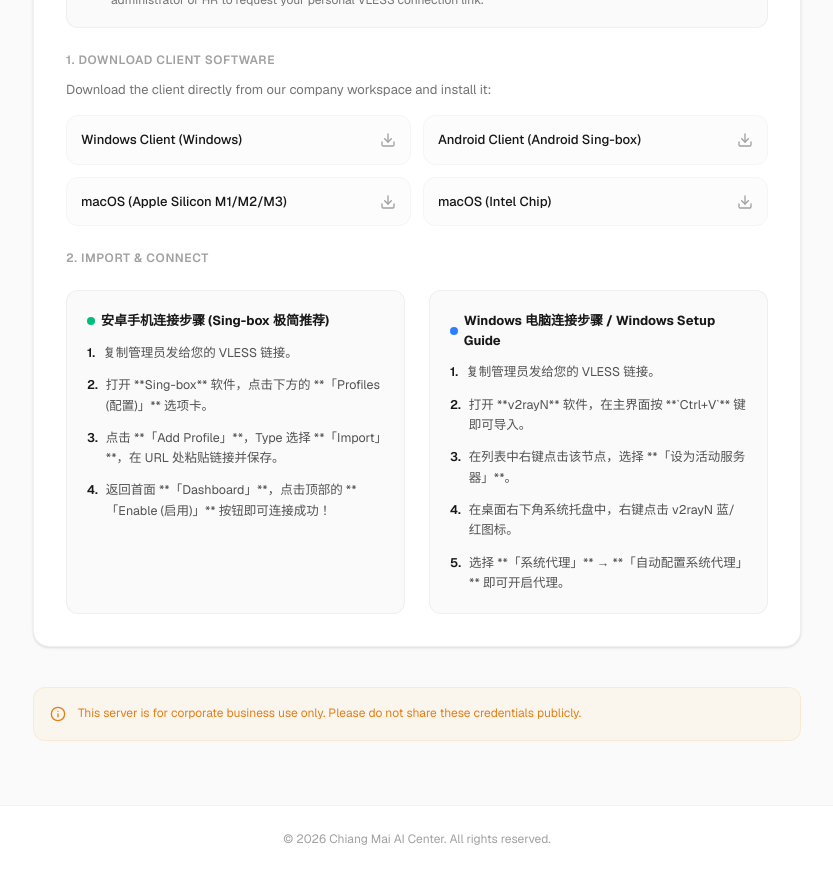
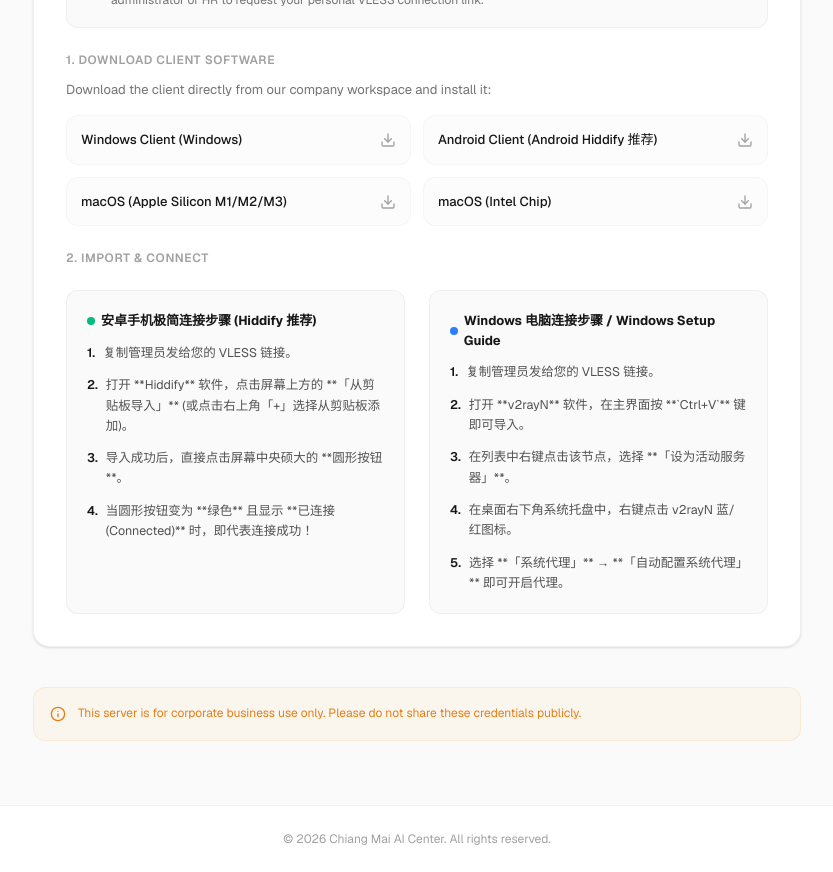
Before and after one commit to mdmoto/cmai, a Next.js app: page /vpn in a window 1280 px wide. Shown: the part 1600-2472 px from the top of the page, without its empty margins (223-1056 px from the left). Built offline with nearby package versions, Linux system fonts and the light colour scheme.

Commit message:
change Android client to Hiddify ARM64 version (119MB) and update guides

```diff
--- a/src/app/vpn/page.tsx
+++ b/src/app/vpn/page.tsx
@@ -396,10 +396,10 @@ export default function VpnSetupPage() {
                       <Download className="w-4 h-4 text-neutral-400" />
                     </a>
                     <a
-                      href="https://ghproxy.net/https://github.com/SagerNet/sing-box/releases/download/v1.13.14/SFA-1.13.14-arm64-v8a.apk"
+                      href="https://ghproxy.net/https://github.com/hiddify/hiddify-app/releases/download/v4.1.1/Hiddify-Android-arm64.apk"
                       className="flex items-center justify-between p-3.5 rounded-xl border border-neutral-100 hover:border-neutral-300 dark:border-neutral-800 dark:hover:border-neutral-700 bg-neutral-50/50 dark:bg-neutral-950/50 text-[13px] font-medium transition-all hover:shadow-sm"
                     >
-                      <span>{t("vlessAndroid")} (Android Sing-box)</span>
+                      <span>{t("vlessAndroid")} (Android Hiddify 推荐)</span>
                       <Download className="w-4 h-4 text-neutral-400" />
                     </a>
                     <a
@@ -430,7 +430,7 @@ export default function VpnSetupPage() {
                     <div className="bg-neutral-50 dark:bg-neutral-950 p-5 rounded-xl border border-neutral-200/50 dark:border-neutral-800">
                       <h4 className="text-[13px] font-bold text-neutral-900 dark:text-white mb-3 flex items-center gap-1.5">
                         <span className="w-2 h-2 rounded-full bg-emerald-500"></span>
-                        安卓手机连接步骤 (Sing-box 极简推荐)
+                        安卓手机极简连接步骤 (Hiddify 推荐)
                       </h4>
                       <ol className="space-y-3 text-[12.5px] leading-relaxed text-neutral-600 dark:text-neutral-450">
                         <li className="flex gap-2">
@@ -439,15 +439,15 @@ export default function VpnSetupPage() {
                         </li>
                         <li className="flex gap-2">
                           <span className="font-semibold text-neutral-900 dark:text-white">2.</span>
-                          <span>打开 **Sing-box** 软件，点击下方的 **「Profiles (配置)」** 选项卡。</span>
+                          <span>打开 **Hiddify** 软件，点击屏幕上方的 **「从剪贴板导入」** (或点击右上角「+」选择从剪贴板添加)。</span>
                         </li>
                         <li className="flex gap-2">
                           <span className="font-semibold text-neutral-900 dark:text-white">3.</span>
-                          <span>点击 **「Add Profile」**，Type 选择 **「Import」**，在 URL 处粘贴链接并保存。</span>
+                          <span>导入成功后，直接点击屏幕中央硕大的 **圆形按钮**。</span>
                         </li>
                         <li className="flex gap-2">
                           <span className="font-semibold text-neutral-900 dark:text-white">4.</span>
-                          <span>返回首面 **「Dashboard」**，点击顶部的 **「Enable (启用)」** 按钮即可连接成功！</span>
+                          <span>当圆形按钮变为 **绿色** 且显示 **已连接 (Connected)** 时，即代表连接成功！</span>
                         </li>
                       </ol>
                     </div>
```
